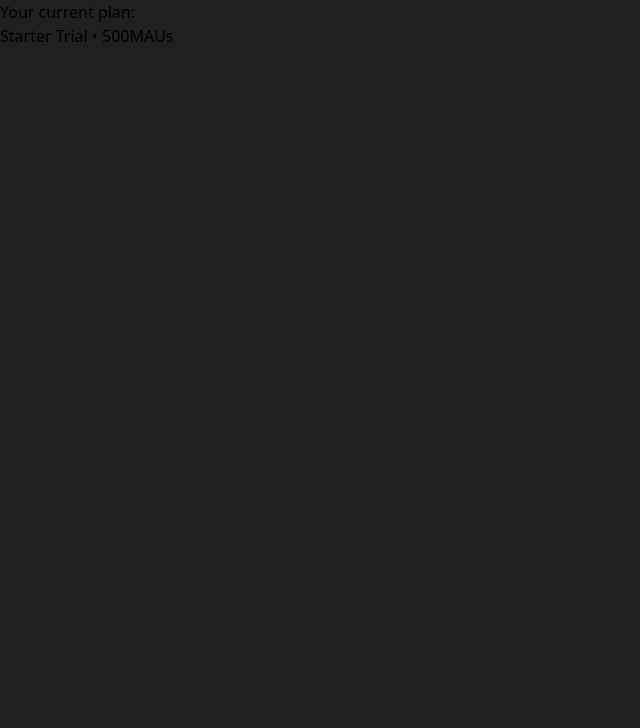
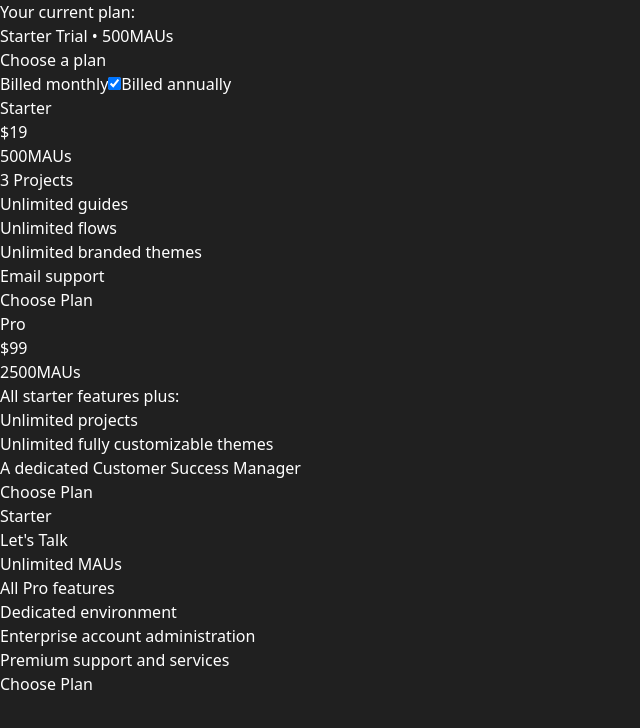
Before and after one commit to gtstarnes/MiniProjects, a React (Vite) app in the folder PricingCard/: page / in a window 1280 px wide. Shown: the top 728 px of the page, without its empty margins (0-640 px from the left). Built offline with nearby package versions, Linux system fonts and the light colour scheme.

Commit message:
mapped plan info to price cards

```diff
--- a/PricingCard/src/App.tsx
+++ b/PricingCard/src/App.tsx
@@ -1,9 +1,13 @@
-import CurrentPlan from "./Components/CurrentPlan"
+import CurrentPlan from "./Components/CurrentPlan";
+import Plans from "./Pages/Plans";
+import PriceCard from "./Components/PriceCard";
 
 function App() {
+
   return (
     <>
     <CurrentPlan />
+    <Plans />
     </>
   )
 }
--- /dev/null
+++ b/PricingCard/src/Components/PriceCard.tsx
@@ -0,0 +1,56 @@
+import React from 'react';
+
+
+const plans = [
+    {
+      id: 1,
+      plan: "Starter",
+      price: "$19",
+      features: [
+        "500MAUs", "3 Projects", "Unlimited guides", "Unlimited flows", "Unlimited branded themes", "Email support"
+      ]
+    },
+    {
+      id: 2,
+      plan: "Pro",
+      price: "$99",
+      features: [
+        "2500MAUs", "All starter features plus:", "Unlimited projects", "Unlimited fully customizable themes", "A dedicated Customer Success Manager"
+      ]
+    },
+    {
+      id: 3,
+      plan: "Starter",
+      price: "Let's Talk",
+      features: [
+        "Unlimited MAUs", "All Pro features", "Dedicated environment", "Enterprise account administration", "Premium support and services"
+      ]
+    }
+  ]
+
+const PriceCardItem = (props: any) => {
+  return (
+    <article>
+        <h4>{props.card.plan}</h4>
+        <h1>{props.card.price}</h1>
+        <ul>{props.card.features.map((feature: string) => {
+            return <li>{feature}</li>
+        })}
+        </ul>
+        <button>Choose Plan</button>
+    </article>
+  )
+}
+
+const PriceCard = () => {
+    return (
+        <section>
+        {plans.map((card: any) => {
+            return <PriceCardItem card={card} key={card.id} />;
+          })}
+        </section>
+    )
+}
+
+
+export default PriceCard
--- /dev/null
+++ b/PricingCard/src/Pages/Plans.tsx
@@ -0,0 +1,18 @@
+import React from 'react';
+import PriceCard from '../Components/PriceCard';
+
+const Plans = () => {
+  return (
+    <main className="bg-[#000300] h-[88vh] w-full flex flex-col items-center pt-10 gap-6">
+        <h1 className="font-bold text-3xl">Choose a plan</h1>
+        <label>
+            <span>Billed monthly</span>
+            <input type="checkbox" value="" className="sr-only peer" checked></input>
+            <span>Billed annually</span>
+        </label>
+        <PriceCard />
+    </main>
+  )
+}
+
+export default Plans
--- a/PricingCard/src/index.css
+++ b/PricingCard/src/index.css
@@ -4,4 +4,5 @@
 
 body {
   background-color: #202020;
+  color: white;
 }
```
